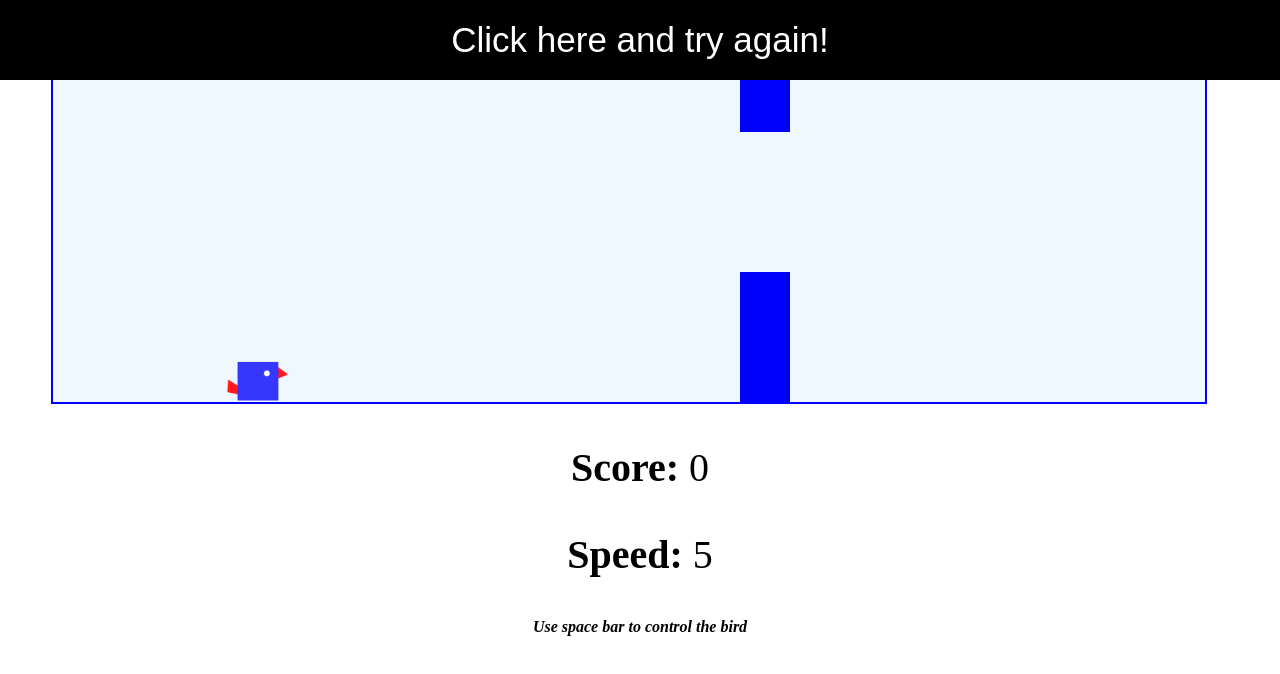
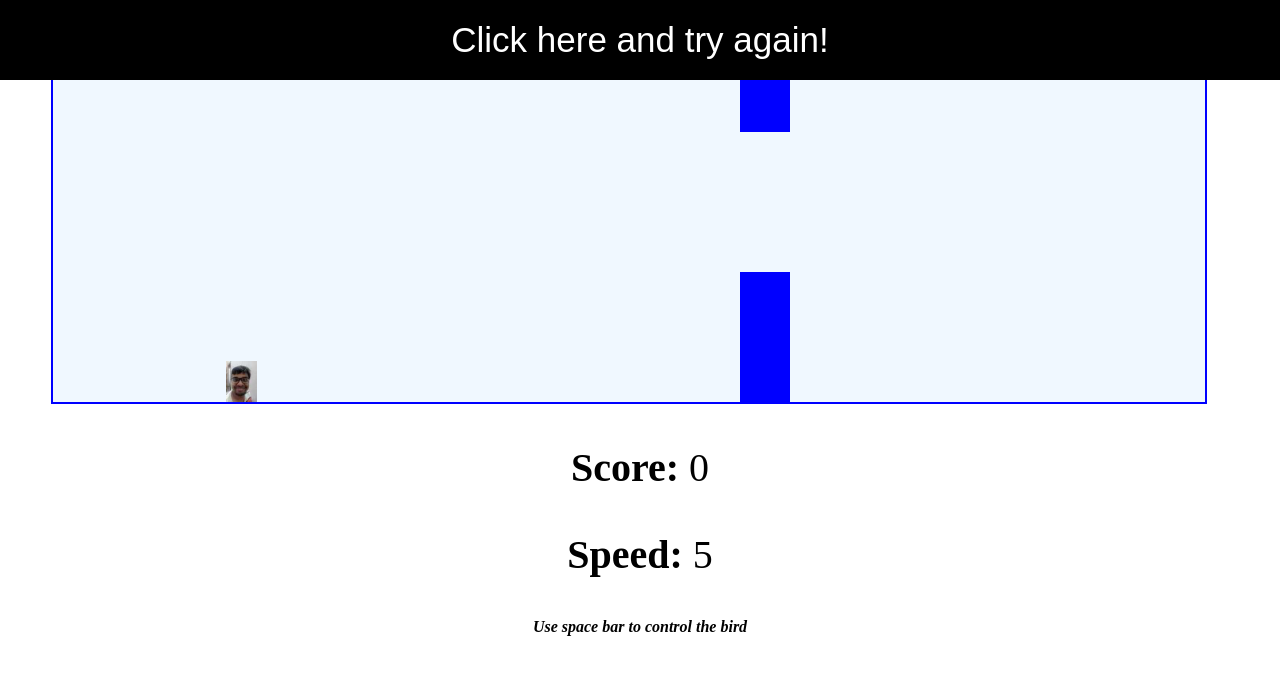
Before and after one commit to dev3105/tapbirds, a plain HTML site: page index.html in a window 1280 px wide. Drawn offline with Linux system fonts and the light colour scheme.

Commit message:
Update style.css

```diff
--- a/style.css
+++ b/style.css
@@ -16,7 +16,7 @@ body {
 
 #bird {
     position: absolute;
-    background: url('bird.png');
+    background: url('bird1.png');
     height: 42px;
     width: 65px;
     background-size: contain;
```
